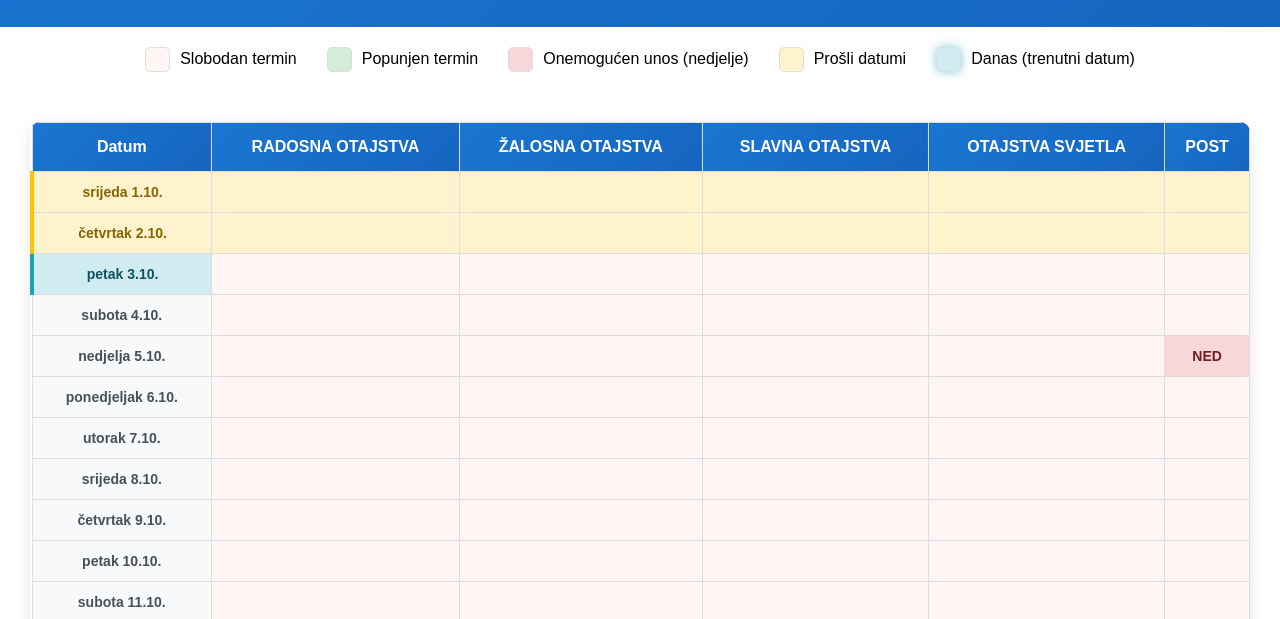
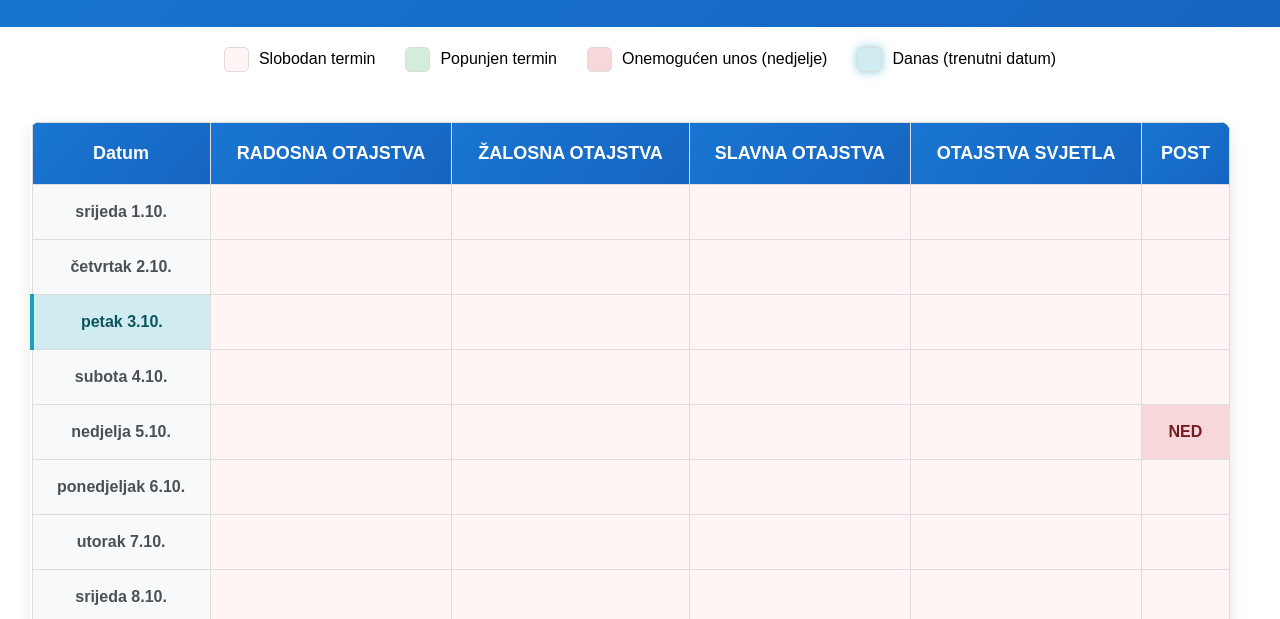
Before and after one commit to peromarca/molitva_krunice, a plain HTML site: page index.html in a window 1280 px wide. Shown: the part 174-793 px from the top of the page. Drawn offline with nearby package versions, Linux system fonts and the light colour scheme; no server answers.

Commit message:
promjena_zutaboja

```diff
--- a/index.html
+++ b/index.html
@@ -34,10 +34,6 @@
             <span>Onemogućen unos (nedjelje)</span>
          </div>
          <div class="legend-item">
-            <div class="legend-color legend-past"></div>
-            <span>Prošli datumi</span>
-         </div>
-         <div class="legend-item">
             <div class="legend-color legend-today"></div>
             <span>Danas (trenutni datum)</span>
          </div>
--- a/style.css
+++ b/style.css
@@ -79,9 +79,10 @@ body {
 }
 
 table {
-   width: 100%;
+   width: 1200px;
+   min-width: 1200px;
    border-collapse: collapse;
-   font-size: 14px;
+   font-size: 16px;
    margin-bottom: 20px;
    box-shadow: 0 5px 15px rgba(0, 0, 0, 0.1);
    border-radius: 10px;
@@ -91,22 +92,22 @@ table {
 th {
    background: linear-gradient(135deg, #1976d2 0%, #1565c0 100%);
    color: white;
-   padding: 15px 10px;
+   padding: 20px 15px;
    text-align: center;
    font-weight: bold;
-   font-size: 16px;
+   font-size: 18px;
    border: 1px solid #ddd;
-
 }
 
 td {
-   padding: 12px 8px;
+   padding: 18px 12px;
    text-align: center;
    border: 1px solid #ddd;
    cursor: pointer;
    transition: all 0.3s ease;
-   min-height: 50px;
+   min-height: 60px;
    vertical-align: middle;
+   font-size: 16px;
 }
 
 .date-cell {
@@ -114,13 +115,6 @@ td {
    font-weight: bold;
    cursor: default;
    color: #495057;
-}
-
-/* ✅ Novi stilovi za prošle datume - žuta boja */
-.date-cell.past {
-   background: #fff3cd !important;
-   color: #856404;
-   border-left: 4px solid #ffc107;
 }
 
 /* ✅ Stilovi za trenutni datum - blinkanje */
@@ -199,19 +193,6 @@ td {
    transform: none;
 }
 
-/* ✅ Žuti stilovi za prošle datume u ostalim poljima */
-.data-cell.past,
-.post-cell.past {
-   background: #fff3cd !important;
-   color: #856404;
-}
-
-.data-cell.past.filled,
-.post-cell.past.filled {
-   background: #f0e68c !important;
-   color: #333;
-}
-
 .loading {
    text-align: center;
    padding: 40px;
@@ -272,11 +253,6 @@ td {
 /* ✅ Nova legenda za crvena polja */
 .legend-disabled {
    background: #f8d7da;
-}
-
-/* ✅ Nova legenda za žuta polja (prošli datumi) */
-.legend-past {
-   background: #fff3cd;
 }
 
 /* ✅ Nova legenda za trenutni datum */
```
